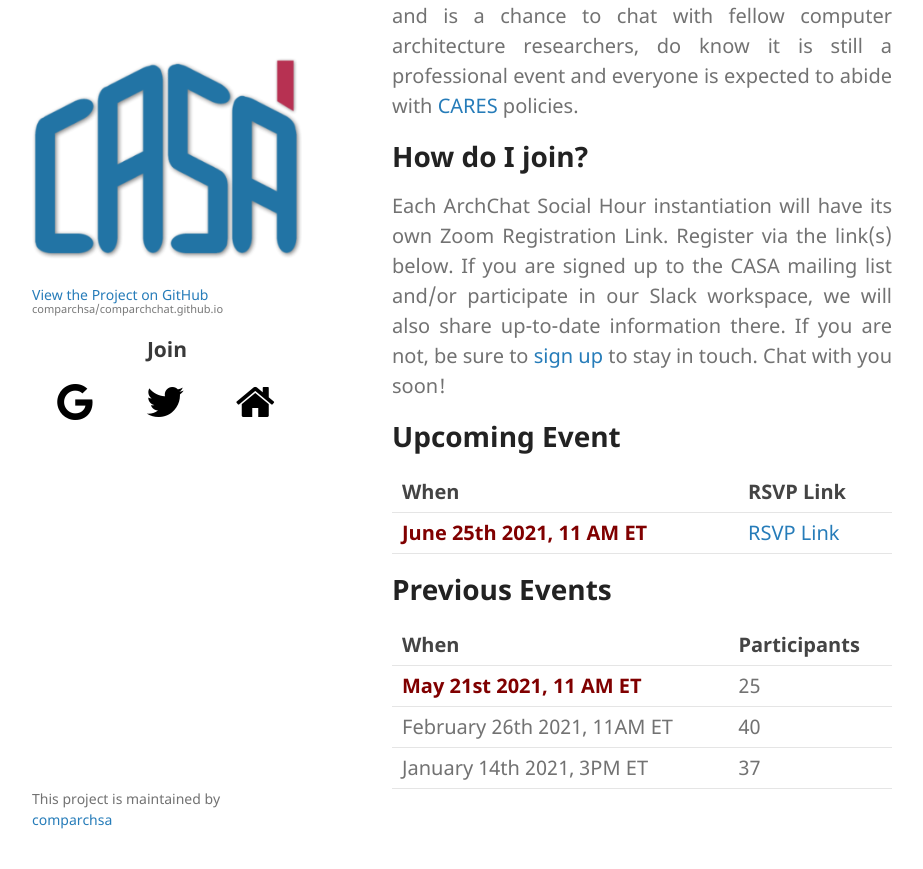
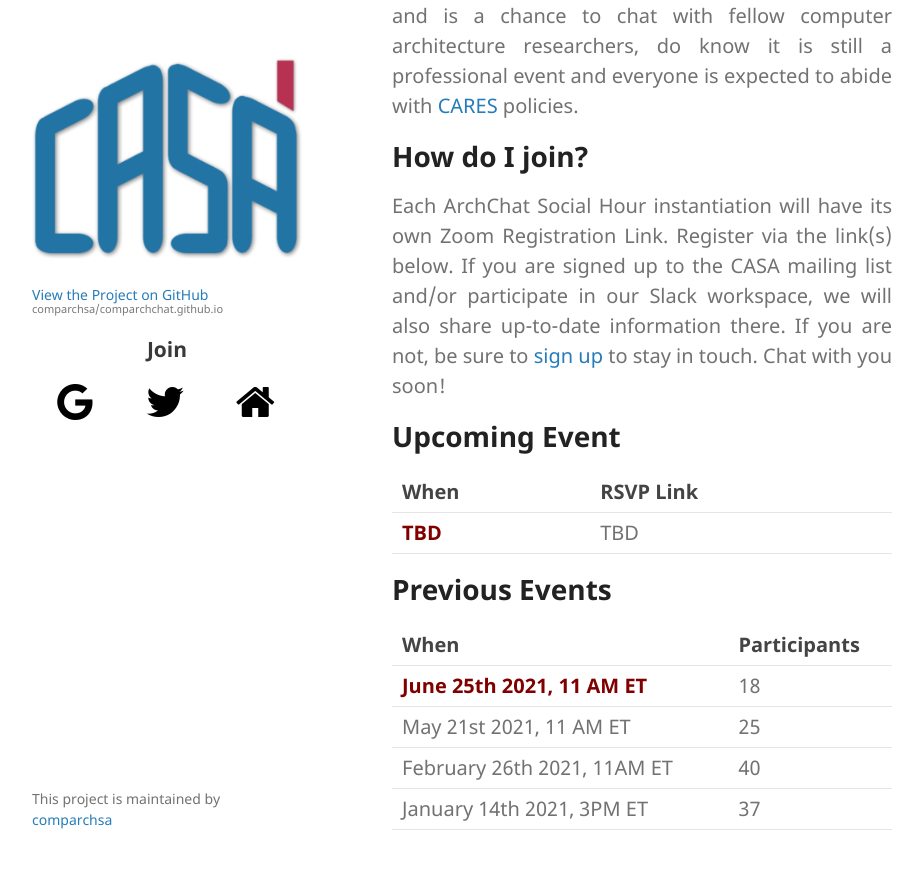
Before and after one commit to comparchsa/comparchchat.github.io, a Jekyll site: the page built from index.md, in a window 1280 px wide and 900 px high, scrolled down 669 px. Shown: the top 869 px of the window, without its empty margins (178-1101 px from the left). Built offline with Jekyll 4.4.1, drawn with Linux system fonts in a browser that asks for light colours; the repository's description, which GitHub fills in, is left out; our own code applies the rules of GitHub Pages for plain Markdown files.

Commit message:
update previous events

```diff
--- a/index.md
+++ b/index.md
@@ -29,12 +29,13 @@ be sure to [sign up][signup] to stay in touch. Chat with you soon!
 
 | When                         | RSVP Link        |
 |------------------------------|------------------|
-| June 25th 2021, 11 AM ET     | [RSVP Link][rsvp]|
+| TBD                          | TBD              |
 
 # Previous Events
 
 | When                           | Participants |
 |--------------------------------|--------------|
+| June 25th 2021, 11 AM ET       |      18      |
 | May 21st 2021, 11 AM ET        |      25      |
 | February 26th 2021, 11AM ET    |      40      |
 | January 14th 2021, 3PM ET      |      37      |
```
